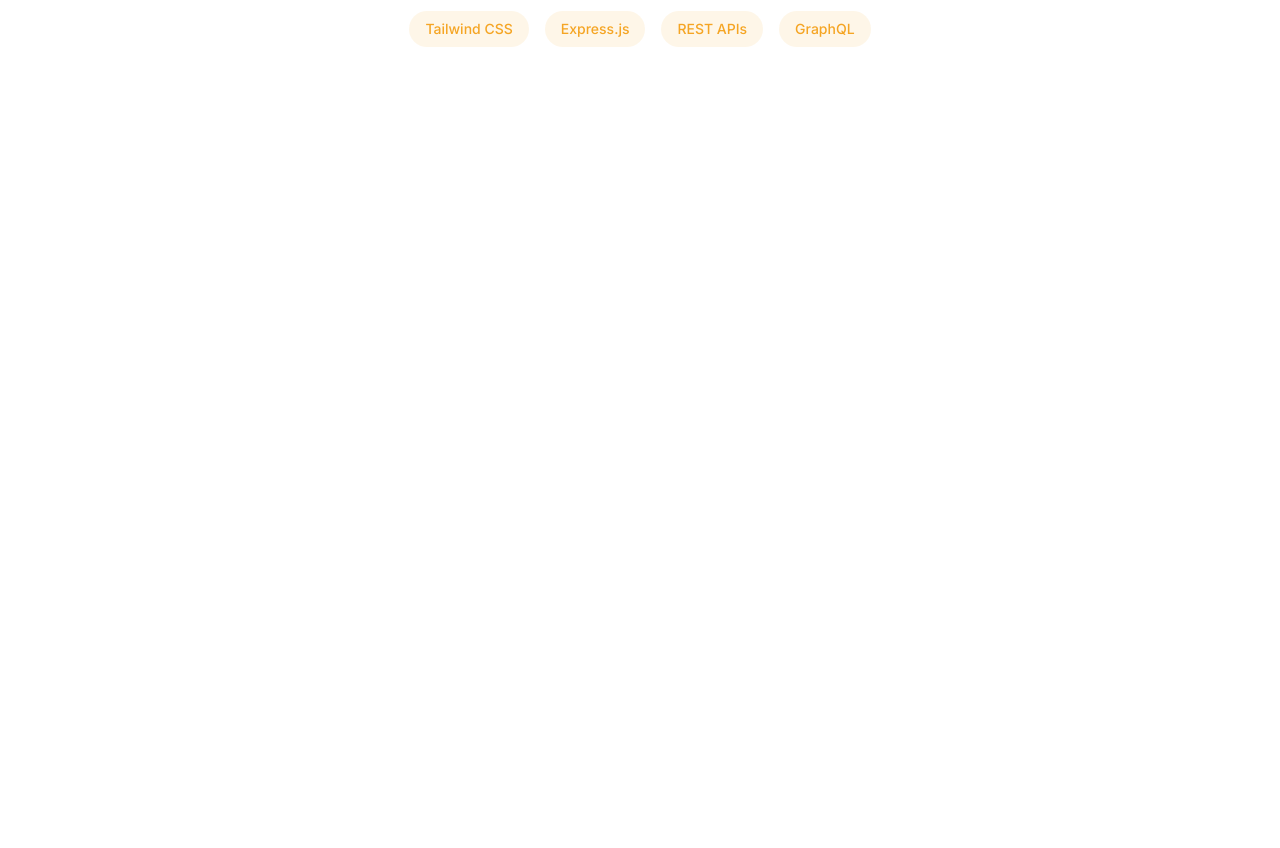
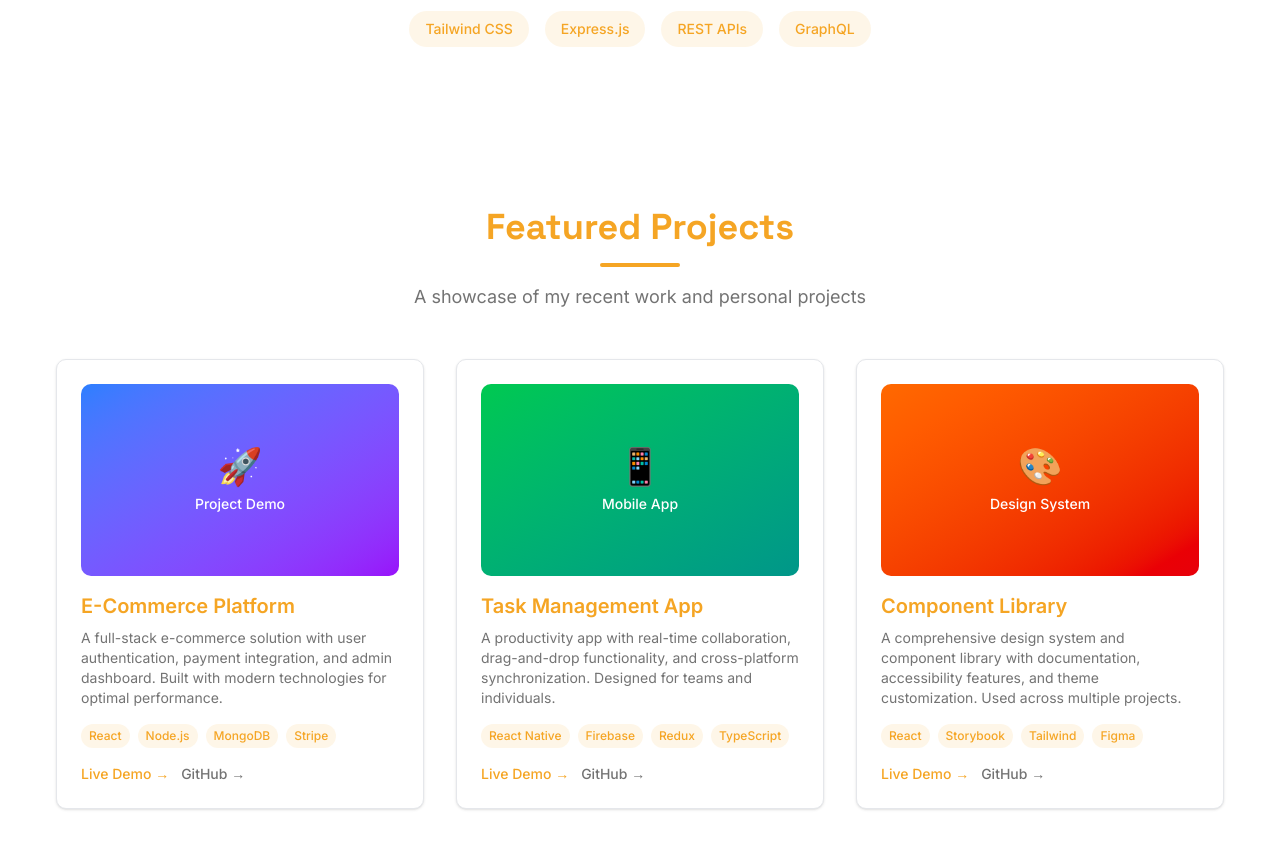
Before and after one commit to ry-dev007/raa-portfolio, a Next.js app: page / in a window 1280 px wide. Shown: the part 1560-2408 px from the top of the page. Before the commit the page ends 1687 px from the top, so only its background shows below. Built offline with nearby package versions, Linux system fonts and the light colour scheme.

Commit message:
added  project section

```diff
--- a/src/app/page.js
+++ b/src/app/page.js
@@ -1,3 +1,5 @@
+"use client";
+
 import * as motion from "motion/react-client";
 import ProfilePicture from "@/components/profile-picture/ProfilePicture";
 
@@ -52,7 +54,7 @@
   return (
     <>
       {/* Hero Section */}
-      <section className="overflow-x-hidden">
+      <section id="home" className="overflow-x-hidden">
         <div className="mx-auto flex min-h-[calc(100dvh-120px)] max-w-[1600px] items-center justify-center px-4 py-8 md:h-[calc(100dvh-80px)] md:pb-16">
           {/* Mobile Layout */}
           <div className="flex w-full max-w-sm flex-col items-center gap-6 text-center md:hidden">
@@ -240,6 +242,156 @@
           </motion.div>
         </div>
       </section>
+
+      {/* Projects Section */}
+      <section id="projects" className="scroll-mt-24 py-20">
+        <div className="mx-auto max-w-[1200px] px-4">
+          <motion.div
+            initial="hidden"
+            whileInView="visible"
+            viewport={{ once: true, amount: 0.3 }}
+            variants={aboutVariants}
+            className="space-y-12"
+          >
+            {/* Section Title */}
+            <motion.div variants={aboutItemVariants} className="text-center">
+              <h2 className="text-primary font-secondary mb-4 text-4xl font-bold">
+                Featured Projects
+              </h2>
+              <div className="bg-primary mx-auto h-1 w-20 rounded-full"></div>
+              <p className="text-muted-foreground mt-4 text-lg">
+                A showcase of my recent work and personal projects
+              </p>
+            </motion.div>
+
+            {/* Projects Grid */}
+            <div className="grid gap-8 md:grid-cols-2 lg:grid-cols-3">
+              {/* Project 1 */}
+              <motion.div
+                variants={aboutItemVariants}
+                className="group rounded-lg border border-gray-200 bg-white p-6 shadow-sm transition-all duration-300 hover:shadow-lg dark:border-gray-700 dark:bg-gray-800"
+              >
+                <div className="mb-4 flex h-48 items-center justify-center rounded-lg bg-gradient-to-br from-blue-500 to-purple-600 p-4">
+                  <div className="text-center text-white">
+                    <div className="mb-2 text-4xl">🚀</div>
+                    <div className="text-sm font-medium">Project Demo</div>
+                  </div>
+                </div>
+                <h3 className="text-primary mb-2 text-xl font-semibold">
+                  E-Commerce Platform
+                </h3>
+                <p className="text-muted-foreground mb-4 text-sm">
+                  A full-stack e-commerce solution with user authentication,
+                  payment integration, and admin dashboard. Built with modern
+                  technologies for optimal performance.
+                </p>
+                <div className="mb-4 flex flex-wrap gap-2">
+                  {["React", "Node.js", "MongoDB", "Stripe"].map(
+                    (tech, index) => (
+                      <span
+                        key={index}
+                        className="bg-primary/10 text-primary rounded-full px-2 py-1 text-xs font-medium"
+                      >
+                        {tech}
+                      </span>
+                    ),
+                  )}
+                </div>
+                <div className="flex gap-3">
+                  <button className="text-primary hover:text-primary/80 text-sm font-medium transition-colors">
+                    Live Demo →
+                  </button>
+                  <button className="text-muted-foreground hover:text-primary text-sm font-medium transition-colors">
+                    GitHub →
+                  </button>
+                </div>
+              </motion.div>
+
+              {/* Project 2 */}
+              <motion.div
+                variants={aboutItemVariants}
+                className="group rounded-lg border border-gray-200 bg-white p-6 shadow-sm transition-all duration-300 hover:shadow-lg dark:border-gray-700 dark:bg-gray-800"
+              >
+                <div className="mb-4 flex h-48 items-center justify-center rounded-lg bg-gradient-to-br from-green-500 to-teal-600 p-4">
+                  <div className="text-center text-white">
+                    <div className="mb-2 text-4xl">📱</div>
+                    <div className="text-sm font-medium">Mobile App</div>
+                  </div>
+                </div>
+                <h3 className="text-primary mb-2 text-xl font-semibold">
+                  Task Management App
+                </h3>
+                <p className="text-muted-foreground mb-4 text-sm">
+                  A productivity app with real-time collaboration, drag-and-drop
+                  functionality, and cross-platform synchronization. Designed
+                  for teams and individuals.
+                </p>
+                <div className="mb-4 flex flex-wrap gap-2">
+                  {["React Native", "Firebase", "Redux", "TypeScript"].map(
+                    (tech, index) => (
+                      <span
+                        key={index}
+                        className="bg-primary/10 text-primary rounded-full px-2 py-1 text-xs font-medium"
+                      >
+                        {tech}
+                      </span>
+                    ),
+                  )}
+                </div>
+                <div className="flex gap-3">
+                  <button className="text-primary hover:text-primary/80 text-sm font-medium transition-colors">
+                    Live Demo →
+                  </button>
+                  <button className="text-muted-foreground hover:text-primary text-sm font-medium transition-colors">
+                    GitHub →
+                  </button>
+                </div>
+              </motion.div>
+
+              {/* Project 3 */}
+              <motion.div
+                variants={aboutItemVariants}
+                className="group rounded-lg border border-gray-200 bg-white p-6 shadow-sm transition-all duration-300 hover:shadow-lg dark:border-gray-700 dark:bg-gray-800"
+              >
+                <div className="mb-4 flex h-48 items-center justify-center rounded-lg bg-gradient-to-br from-orange-500 to-red-600 p-4">
+                  <div className="text-center text-white">
+                    <div className="mb-2 text-4xl">🎨</div>
+                    <div className="text-sm font-medium">Design System</div>
+                  </div>
+                </div>
+                <h3 className="text-primary mb-2 text-xl font-semibold">
+                  Component Library
+                </h3>
+                <p className="text-muted-foreground mb-4 text-sm">
+                  A comprehensive design system and component library with
+                  documentation, accessibility features, and theme
+                  customization. Used across multiple projects.
+                </p>
+                <div className="mb-4 flex flex-wrap gap-2">
+                  {["React", "Storybook", "Tailwind", "Figma"].map(
+                    (tech, index) => (
+                      <span
+                        key={index}
+                        className="bg-primary/10 text-primary rounded-full px-2 py-1 text-xs font-medium"
+                      >
+                        {tech}
+                      </span>
+                    ),
+                  )}
+                </div>
+                <div className="flex gap-3">
+                  <button className="text-primary hover:text-primary/80 text-sm font-medium transition-colors">
+                    Live Demo →
+                  </button>
+                  <button className="text-muted-foreground hover:text-primary text-sm font-medium transition-colors">
+                    GitHub →
+                  </button>
+                </div>
+              </motion.div>
+            </div>
+          </motion.div>
+        </div>
+      </section>
     </>
   );
 }
```
